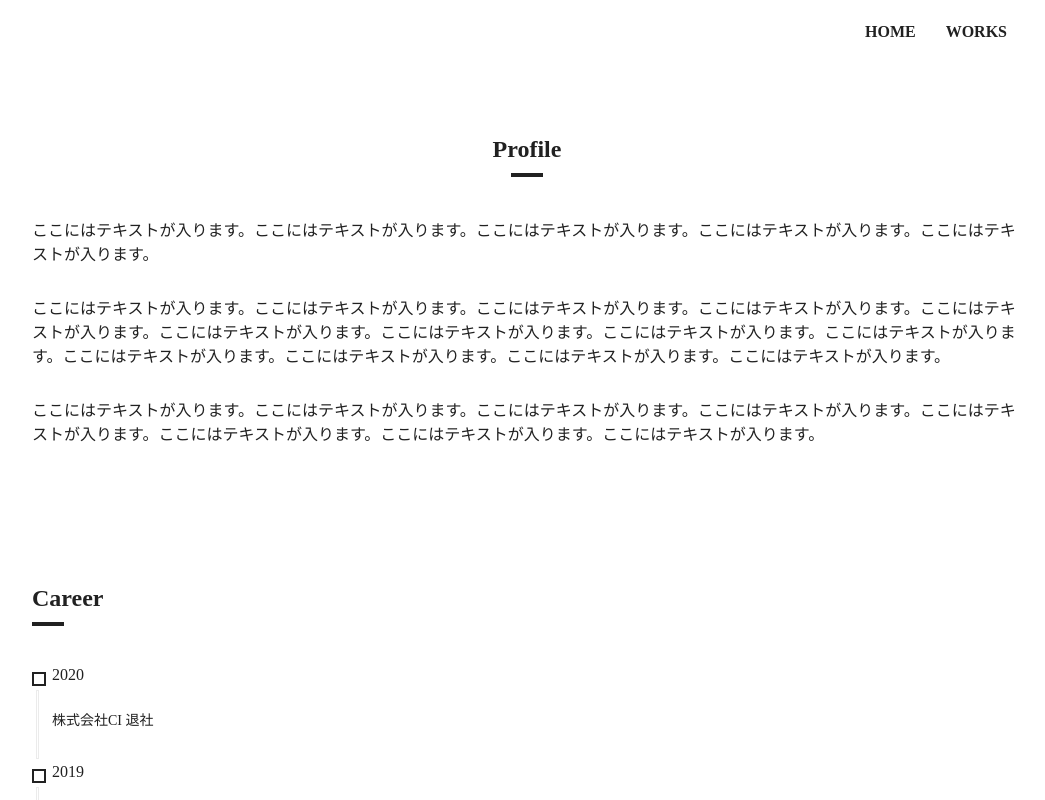
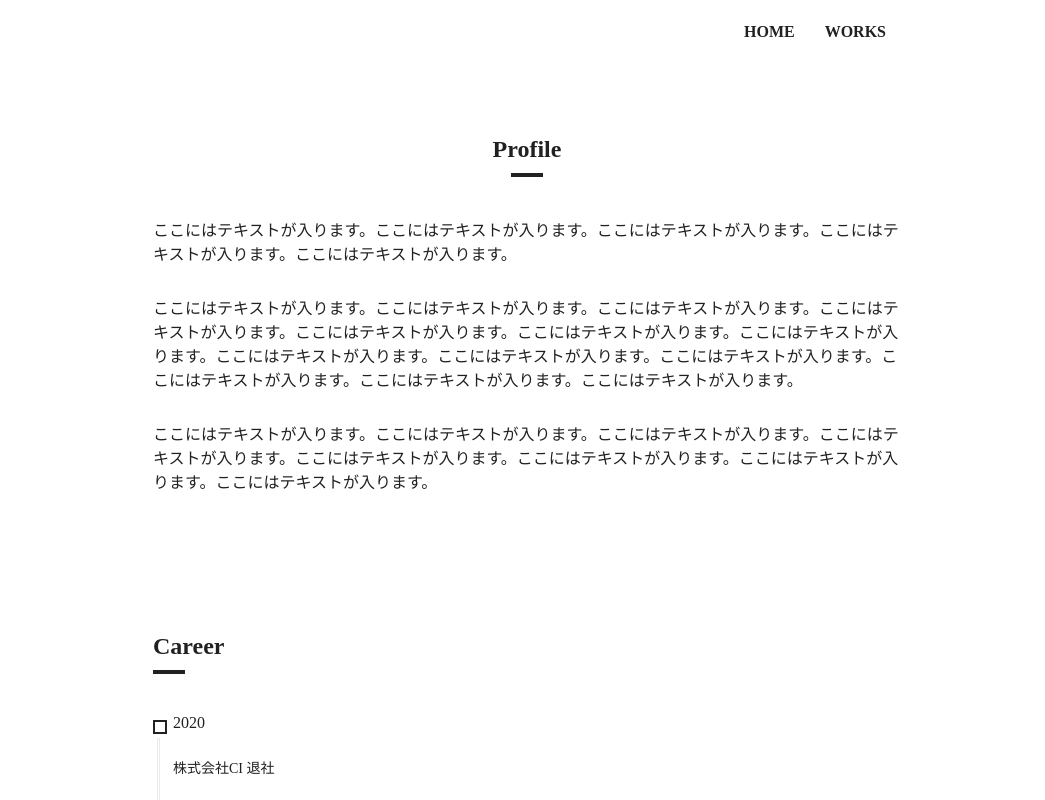
Before and after one commit to curctich/portfolio, a Nuxt app: page / in a window 1280 px wide. Shown: the top 800 px of the page, without its empty margins (113-1158 px from the left). Built offline with nearby package versions, Linux system fonts and the light colour scheme.

Commit message:
共通スタイルを修正

```diff
--- a/layouts/default.vue
+++ b/layouts/default.vue
@@ -51,7 +51,7 @@ ol {
 
 .inner__main {
   width: 100%;
-  max-width: 960px + 30px;
+  max-width: 748px;
   padding: 0 15px;
   margin: 0 auto;
 }
```
